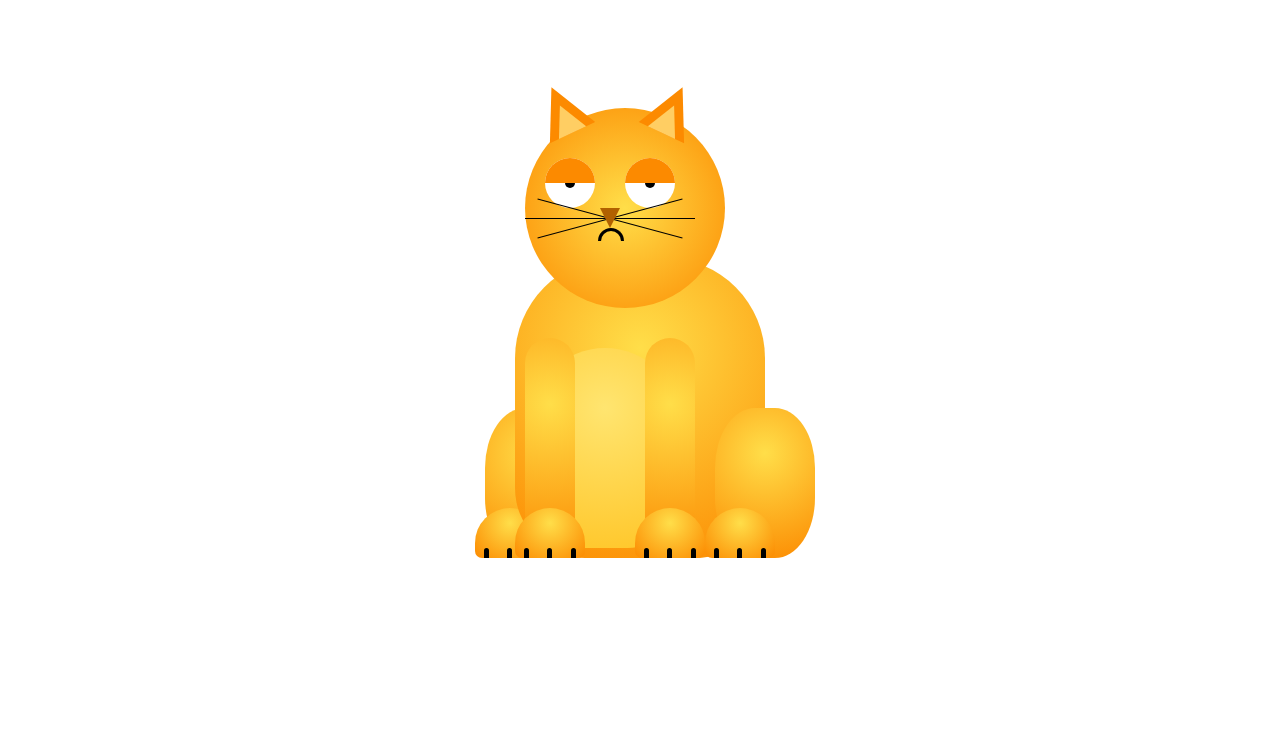
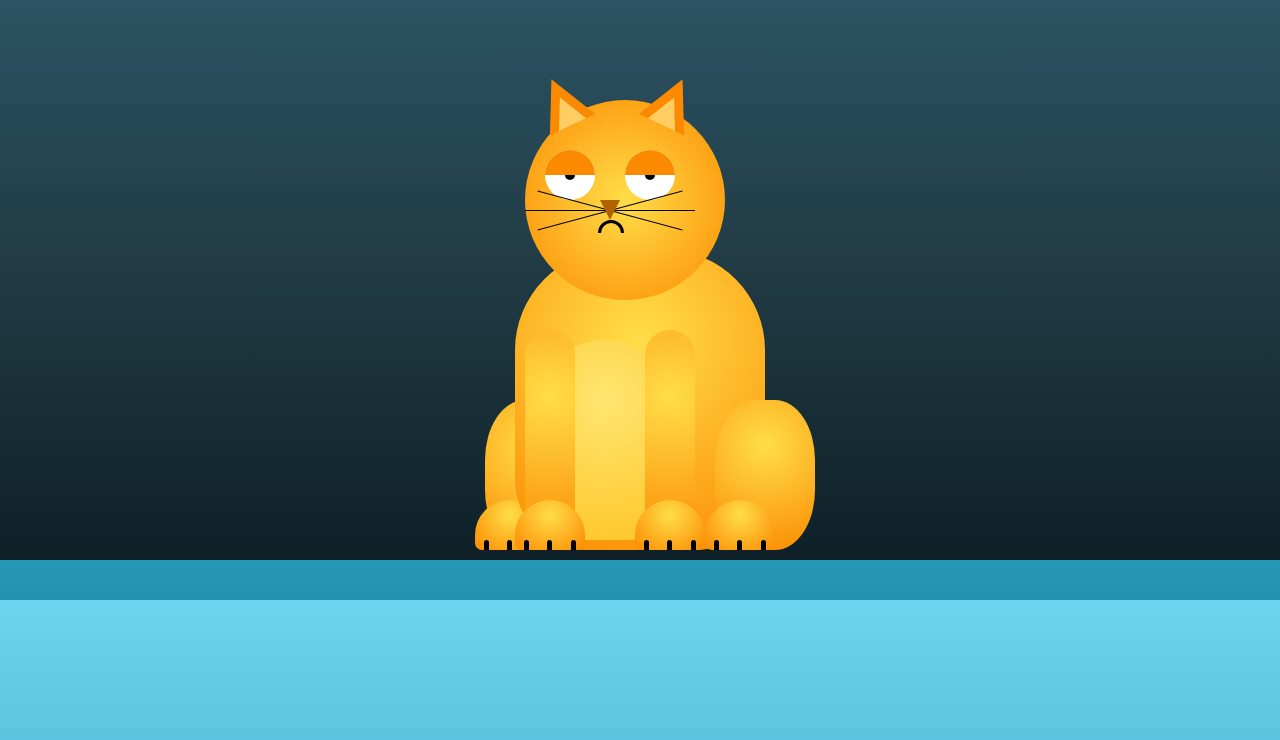
Before and after one commit to matilda26/cat, a plain HTML site: page index.html in a window 1280 px wide. Drawn offline with nearby package versions, Linux system fonts and the light colour scheme.

Commit message:
background colors

```diff
--- a/index.html
+++ b/index.html
@@ -11,6 +11,7 @@
 
 <body>
     <script src="https://ajax.googleapis.com/ajax/libs/jquery/3.3.1/jquery.min.js"></script>
+    <div class="base"></div>
     <div class="container">
         <div class="cat">
 
@@ -75,6 +76,7 @@
 
     </div>
 
+
     <script>
         $(".lion-eye-l")
     </script>
--- a/style.css
+++ b/style.css
@@ -1,3 +1,15 @@
+body {
+    margin: 0;
+    padding: 0;
+    overflow: hidden;
+    background: #2193b0;
+    /* fallback for old browsers */
+    background: -webkit-linear-gradient(to bottom, #6dd5ed, #2193b0);
+    /* Chrome 10-25, Safari 5.1-6 */
+    background: linear-gradient(to bottom, #6dd5ed, #2193b0);
+    /* W3C, IE 10+/ Edge, Firefox 16+, Chrome 26+, Opera 12+, Safari 7+ */
+}
+
 .cat-head {
     width: 200px;
     height: 200px;
@@ -317,6 +329,19 @@
     align-items: center;
 }
 
+.base {
+    width: 100vw;
+    height: 70vh;
+    position: absolute;
+    z-index: -100;
+    background: #0F2027;
+    /* fallback for old browsers */
+    background: -webkit-linear-gradient(to bottom, #2C5364, #203A43, #0F2027);
+    /* Chrome 10-25, Safari 5.1-6 */
+    background: linear-gradient(to bottom, #2C5364, #203A43, #0F2027);
+    /* W3C, IE 10+/ Edge, Firefox 16+, Chrome 26+, Opera 12+, Safari 7+ */
+}
+
 @keyframes lookaround {
     0% {
         left: 20px;
```
